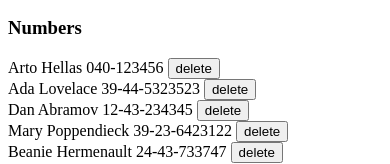
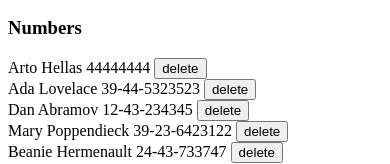
Before and after one commit to HatofulGirlfriend/fullstackopen-exercises, a React (Create React App) app in the folder part2/thephonebook/: page / in a window 390 px wide. Shown: the part 212-376 px from the top of the page. Built offline with nearby package versions, Linux system fonts and the light colour scheme; data requests are answered from the project's data file.

Commit message:
2.15*: The Phonebook step10

```diff
--- a/part2/thephonebook/db.json
+++ b/part2/thephonebook/db.json
@@ -2,7 +2,7 @@
   "persons": [
     {
       "name": "Arto Hellas",
-      "number": "040-123456",
+      "number": "44444444",
       "id": 1
     },
     {
--- a/part2/thephonebook/src/App.js
+++ b/part2/thephonebook/src/App.js
@@ -24,7 +24,19 @@ const App = () => {
     event.preventDefault();
 
     if (doesNameExist()) {
-      alert(`${newName} is already added to the phonebook`);
+      if (window.confirm(`${newName} is already added to the phonebook, replace the old number with a new one?`)) {
+        const updatedObject = {
+          name: persons.find(p => p.name.toLowerCase() === newName.toLowerCase()).name,
+          number: newNumber,
+          id: persons.find(p => p.name.toLowerCase() === newName.toLowerCase()).id
+        }
+
+        personService
+          .update(updatedObject.id, updatedObject)
+          .then(() =>{
+            setSelected(persons.filter(p => p.id !== updatedObject.id).concat(updatedObject))
+          })
+      }
     } else {
       const nameObject = {
         name: newName,
@@ -67,7 +79,6 @@ const App = () => {
     }
   };
 
-
   const deletePerson = (idToDelete, personToDelete) => {
     if (window.confirm(`Delete ${personToDelete}?`)) {
       personService
--- a/part2/thephonebook/src/services/persons.js
+++ b/part2/thephonebook/src/services/persons.js
@@ -16,6 +16,11 @@ const remove = (id) => {
     return request.then(response => response.data)
 }
 
-const exportedObject = { getAll, create, remove }
+const update = (id, nameObject) => {
+    const request = axios.put(`${baseUrl}/${id}`, nameObject)
+    return request.then(response => response.data)
+}
+
+const exportedObject = { getAll, create, remove, update }
 
 export default exportedObject
```
